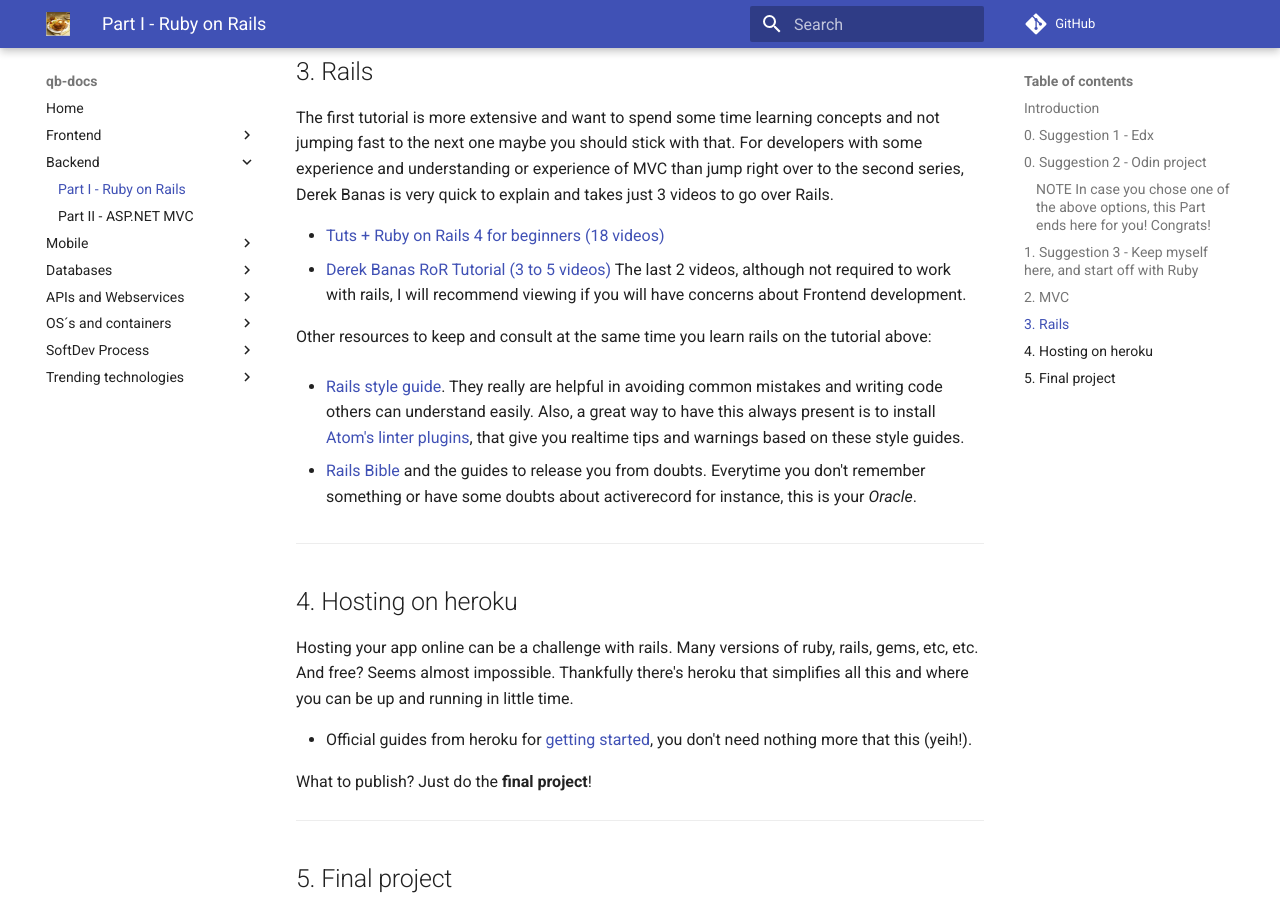
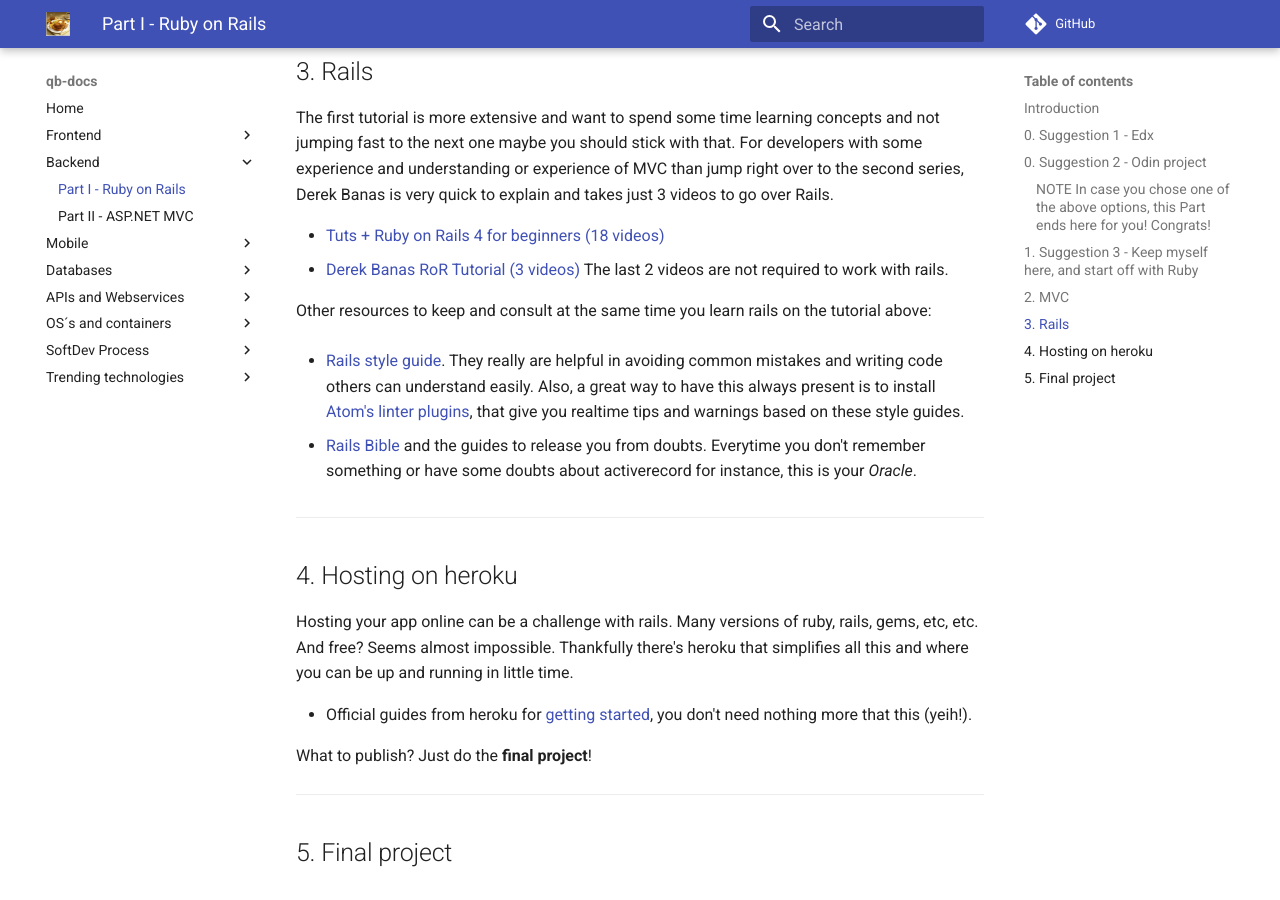
Before and after one commit to tostasqb/qb-docs, an MkDocs documentation site: the page built from docs/backend/chapter-01.md, in a window 1280 px wide and 900 px high, scrolled down 2003 px. Built offline with MkDocs 1.6.1 and Material for MkDocs 9.7.7, drawn with Linux system fonts in a browser that asks for light colours; comment, search, counter and statistics services are not loaded; old or Windows-style settings are respelled for this version of MkDocs.

Commit message:
little update here

```diff
--- a/docs/backend/chapter-01.md
+++ b/docs/backend/chapter-01.md
@@ -55,8 +55,8 @@ Know about MVC right here
 The first tutorial is more extensive and want to spend some time learning concepts and not jumping fast to the next one maybe you should stick with that. For developers with some experience and understanding or experience of MVC than jump right over to the second series, Derek Banas is very quick to explain and takes just 3 videos to go over Rails.
 
 - [Tuts + Ruby on Rails 4 for beginners (18 videos)](https://www.youtube.com/playlist?list=PL4PHKQqKQiLf0WU1Rp-O13RILwCbR38yk)
-- [Derek Banas RoR Tutorial (3 to 5 videos)](https://www.youtube.com/playlist?list=PLGLfVvz_LVvSngZQwrhYXlPnJf1zYqghI)
-The last 2 videos, although not required to work with rails, I will recommend viewing if you will have concerns about Frontend development.
+- [Derek Banas RoR Tutorial (3 videos)](https://www.youtube.com/playlist?list=PLGLfVvz_LVvSngZQwrhYXlPnJf1zYqghI)
+The last 2 videos are not required to work with rails.
 
 Other resources to keep and consult at the same time you learn rails on the tutorial above:
 
--- a/mkdocs.yml
+++ b/mkdocs.yml
@@ -8,7 +8,7 @@ extra_css: ['extra-styles.css']
 
 theme: material
 extra:
-  version: '0.4.0'
+  version: '0.4.2'
   logo: 'img/tostas.png'
 
 # dev_addr: 'http://127.0.0.1:8000/docs'
```
Also changed, not shown: docs/index.md (+1 -1 lines).
